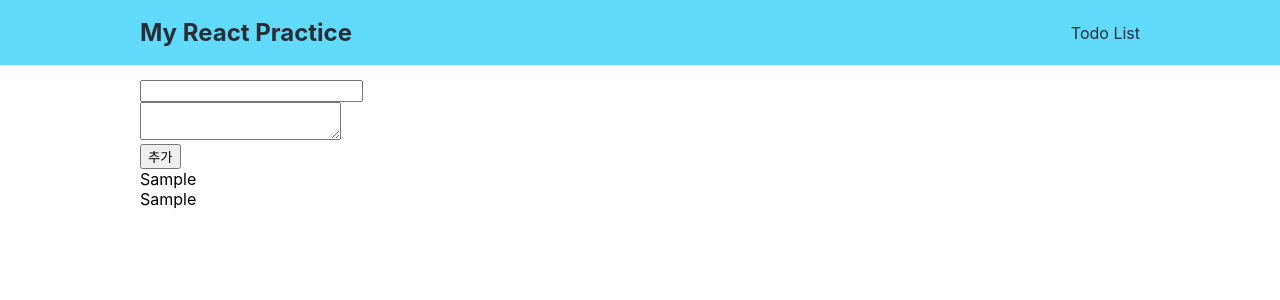
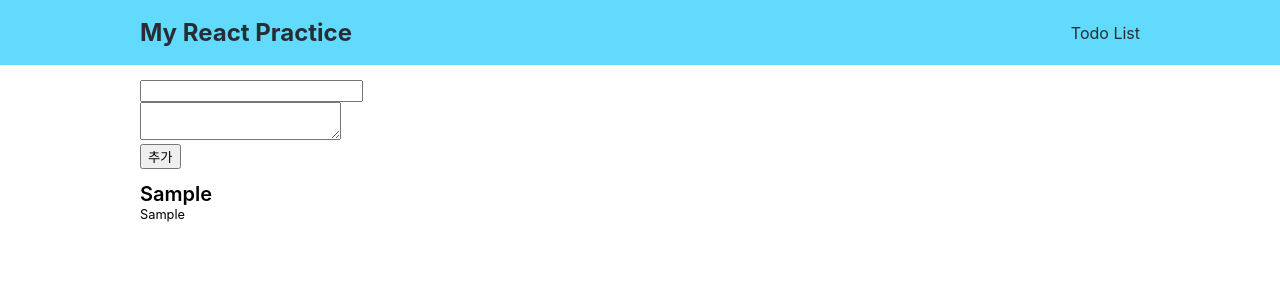
Before and after one commit to devDohyun/react-practice, a React app: page /todo-list in a window 1280 px wide. Both pictures are taken after typing "Sample", "Sample" into the empty fields and a click on the button "추가". Shown: the top 300 px of the page. Built offline with nearby package versions, Linux system fonts and the light colour scheme; a web font is replaced by a local one.

Commit message:
updated styles

```diff
--- a/src/components/Todo/Item/index.js
+++ b/src/components/Todo/Item/index.js
@@ -1,8 +1,11 @@
+import style from './index.module.scss'
+
+
 const TodoItem = ({ title, content }) => {
     return (
-        <div>
-            <div>{title}</div>
-            <div>{content}</div>
+        <div className={style.item}>
+            <div className={style.title}>{title}</div>
+            <div className={style.content}>{content}</div>
         </div>
     )
 }
--- /dev/null
+++ b/src/components/Todo/Item/index.module.scss
@@ -0,0 +1,14 @@
+.item {
+    margin: 15px auto;
+
+    line-height: 1;
+
+    .title {
+        font-size: 1.25rem;
+        font-weight: 600;
+    }
+    .content {
+        margin-top: 5px;
+        font-size: 0.8rem;
+    }
+}
```
